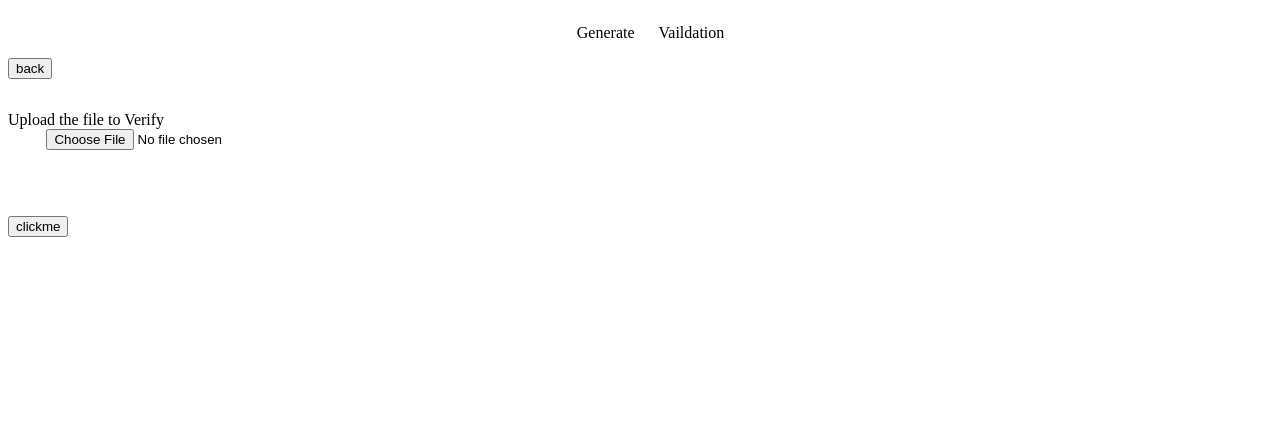
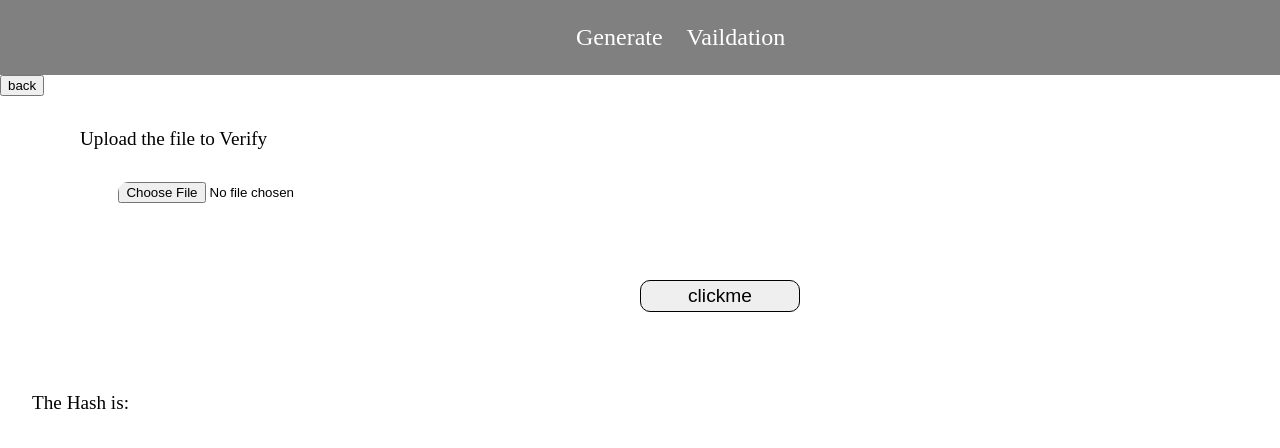
Before and after one commit to Rishikesh-Guptha/Certificate-generation, a React (Create React App) app in the folder cgen/: page /Validate in a window 1280 px wide. Shown: the top 448 px of the page. Built offline with nearby package versions, Linux system fonts and the light colour scheme.

Commit message:
Made changes to the css

```diff
--- a/cgen/package.json
+++ b/cgen/package.json
@@ -6,6 +6,7 @@
     "@testing-library/jest-dom": "^5.17.0",
     "@testing-library/react": "^13.4.0",
     "@testing-library/user-event": "^13.5.0",
+    "crypto": "^1.0.1",
     "react": "^18.2.0",
     "react-dom": "^18.2.0",
     "react-router-dom": "^6.15.0",
--- /dev/null
+++ b/cgen/src/App.css
@@ -0,0 +1,3 @@
+body {
+    margin: 0px
+}
--- a/cgen/src/App.jsx
+++ b/cgen/src/App.jsx
@@ -5,12 +5,13 @@ import { BrowserRouter, Routes, Route } from "react-router-dom";
 import Details from "./pages/details/Details";
 import Navbar from "./pages/navbar/Navbar";
 import Validate from "./pages/validate/Validate";
+import "./App.css";
 
 function App() {
 	return (
 		<div
 			className="App"
-			style={{ width: "100%", height: "100%" }}>
+			style={{ width: "100%", height: "100%", padding: "0%", margin: "0px" }}>
 			<BrowserRouter>
 				<Navbar />
 
--- a/cgen/src/pages/details/Details.css
+++ b/cgen/src/pages/details/Details.css
@@ -5,19 +5,28 @@
 .detail-title {
     font-size: x-large;
     font-weight: bold;
+    margin-left: 1rem;
 }
 
 form {
     display: flex;
     flex-direction: column;
     margin-bottom: 5vh;
+    margin-left: 5rem;
 }
 
 input {
     width: 50vh;
         margin-left: 3vw;
         margin-bottom: 2vw;
+        border-radius: 10px;
+            height: 2rem;
 }
 .generate {
     margin-left: 50%;
+    height: 2rem;
+        width: 8rem;
+        border-radius: 10px;
+        font-size: large;
+            border: 1px black solid;
 }
--- a/cgen/src/pages/landingpage/Landing.jsx
+++ b/cgen/src/pages/landingpage/Landing.jsx
@@ -2,12 +2,13 @@
 
 import React from "react";
 import { Outlet, Link } from "react-router-dom";
+import "./Landinpage.css";
 
 const Landing = () => {
 	return (
 		<div>
 			<>
-				<p className="title">Landing page</p>
+				<p className="title">NFT based Certificate Generation and Validation</p>
 			</>
 			<>
 				<Link to="/Details">
--- /dev/null
+++ b/cgen/src/pages/landingpage/Landinpage.css
@@ -0,0 +1,14 @@
+.title {
+    font-size: xx-large;
+    margin-left: 65vh;
+        margin-top: 4rem;
+    }
+
+    .get {
+        margin-left: 45%;
+        margin-top: 2rem;
+        border-radius: 10px;
+        height: 2rem;
+        width: 14rem;
+        font-size: larger;
+}
--- a/cgen/src/pages/navbar/Navbar.css
+++ b/cgen/src/pages/navbar/Navbar.css
@@ -6,3 +6,12 @@
 .validation {
     margin-left: 1.5rem;
 }
+.navbar-main {
+    width: 100%;
+    background-color: gray;
+}
+.generation,
+.validation {
+    font-size: x-large;
+    color: white;
+}
--- a/cgen/src/pages/validate/Validate.css
+++ b/cgen/src/pages/validate/Validate.css
@@ -1,3 +1,26 @@
 .input-file-area {
     margin-top: 2rem;
 }
+.upload-text {
+    font-size: larger;
+    margin-bottom: 2rem;
+}
+
+.click-btn {
+    margin-left: 50%;
+    width: 10rem;
+    height: 2rem;
+    font-size: larger;
+    border-radius: 10px;
+    border: 1px black solid;
+}
+
+.hash-denoting {
+    font-size: larger;
+    margin-left: 2rem;
+    margin-top: 5rem;
+}
+
+.result {
+    margin-left: 7rem;
+}
--- a/cgen/src/pages/validate/Validate.jsx
+++ b/cgen/src/pages/validate/Validate.jsx
@@ -3,12 +3,55 @@
 import React, { useState } from "react";
 import { Link, Outlet } from "react-router-dom";
 import "./Validate.css";
+import file from "../../assets/naveen.png";
+// import { createHash } from "crypto";
 
 const Validate = () => {
 	const [value, setValue] = useState("");
+	let hash_value = "";
 	const Clicked = () => {
-		setValue("The value is set");
+		if (hash_value === "") {
+			setValue("No file is uploaded");
+		} else {
+			setValue(hash_value);
+		}
 	};
+
+	// const fs = require("fs");
+	// const buff = fs.readFileSync("file");
+	// const hash = createHash("sha256").update(buff).digest("hex");
+	// console.log(hash);
+	// // Create a FileReader object.
+	// const reader = new FileReader();
+
+	// // Add an event listener to the FileReader object's onload event.
+	// reader.onload = async function () {
+	// 	// Get the contents of the file as a byte array.
+	// 	const fileBytes = reader.result;
+
+	// 	// Calculate the SHA256 hash of the file.
+	// 	const hash = await crypto.subtle.digest("SHA-256", fileBytes);
+
+	// 	// Get the SHA256 hash as a hexadecimal string.
+	// 	const hashString = await hash.digest().then((arrayBuffer) => {
+	// 		return arrayBufferToHex(arrayBuffer);
+	// 	});
+
+	// 	// Do something with the SHA256 hash string.
+	// 	console.log(hashString);
+	// };
+
+	// // Read the PNG file.
+	// reader.readAsArrayBuffer(file);
+
+	// // Convert an array buffer to a hexadecimal string.
+	// function arrayBufferToHex(arrayBuffer) {
+	// 	const byteArray = new Uint8Array(arrayBuffer);
+	// 	const hexString = byteArray.reduce((hex, byte) => {
+	// 		return hex + byte.toString(16).padStart(2, "0");
+	// 	}, "");
+	// 	return hexString;
+	// }
 	return (
 		<div>
 			<div className="validate-contents">
@@ -17,11 +60,20 @@ const Validate = () => {
 				</Link>
 				<div className="input-file-area">
 					<form action="">
-						<label htmlFor="">Upload the file to Verify</label>
+						<label
+							htmlFor=""
+							className="upload-text">
+							Upload the file to Verify
+						</label>
 						<input type="file" />
 					</form>
 				</div>
-				<button onClick={Clicked}>clickme</button>
+				<button
+					onClick={Clicked}
+					className="click-btn">
+					clickme
+				</button>
+				<p className="hash-denoting">The Hash is:</p>
 				<div className="result">{value === "" ? "" : value}</div>
 			</div>
 		</div>
```
Also changed, not shown: cgen/src/assets/naveen.png (added), 1 other file (tests, documents, lock files or other folders).
